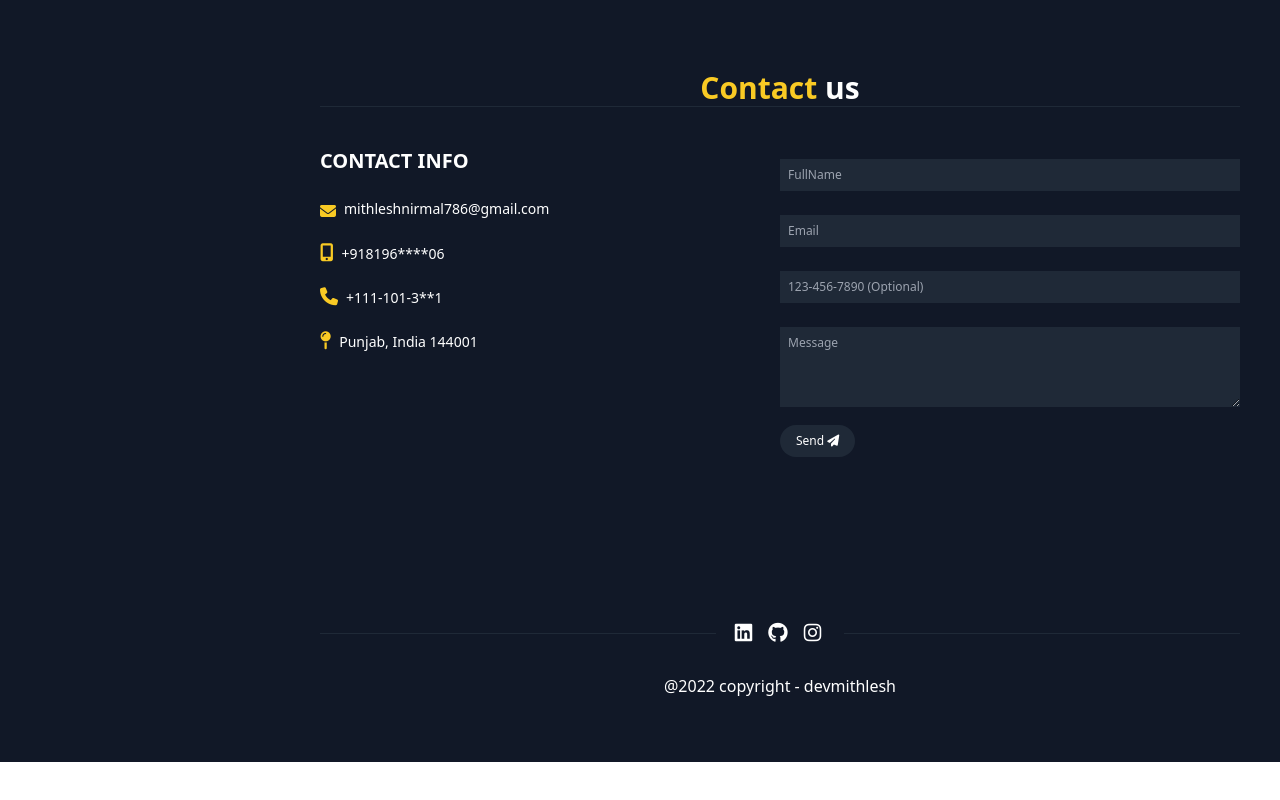
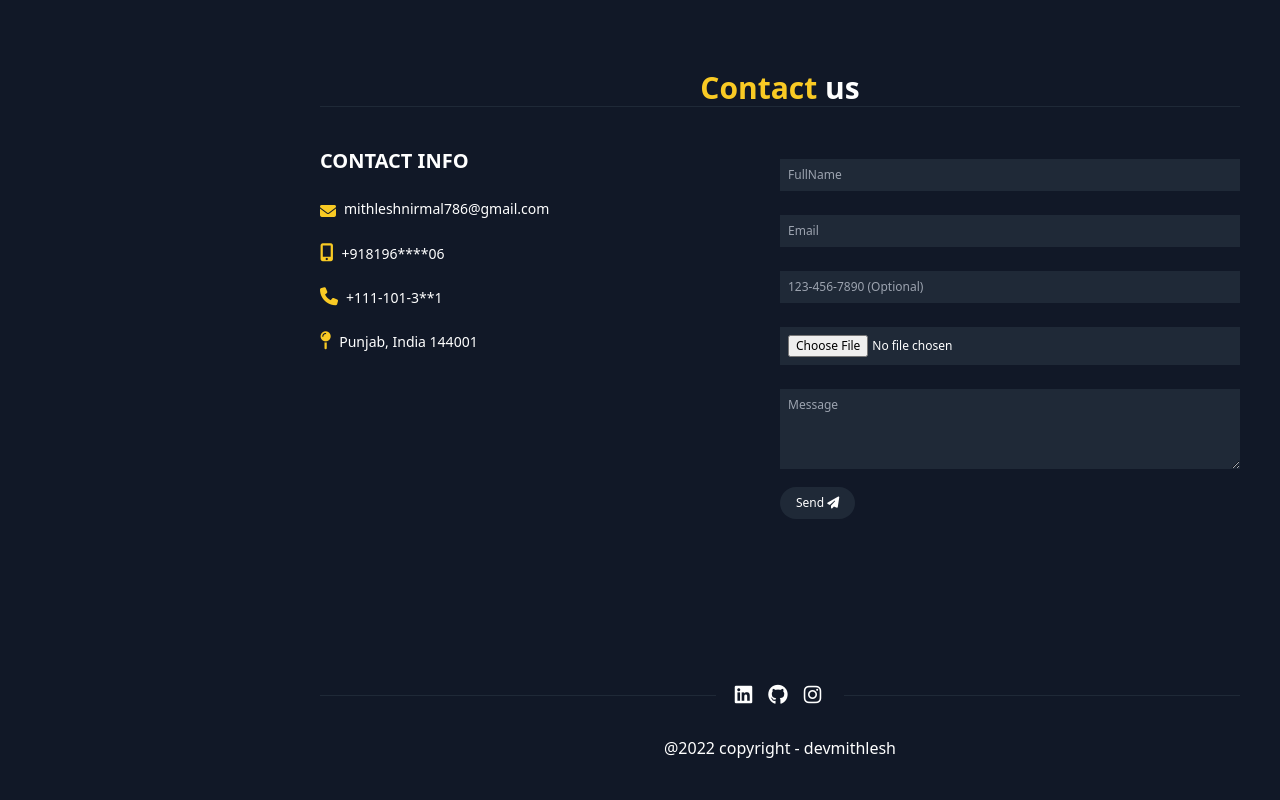
Before and after one commit to devmithlesh/potfoliyo, a React (Create React App) app: page / in a window 1280 px wide. Shown: the part 3961-4761 px from the top of the page. Before the commit the page ends 4723 px from the top, so only its background shows below. Built offline with nearby package versions, Linux system fonts and the light colour scheme.

Commit message:
Update Contactus.js

```diff
--- a/src/Components/Contactus.js
+++ b/src/Components/Contactus.js
@@ -82,6 +82,11 @@ function Contact() {
                 className="bg-gray-800 my-3 w-full py-2 px-2 text-xs"
                 name="phoneno"
               />
+              <input
+                type="file"
+                name="file"
+                className="bg-gray-800 my-3 w-full py-2 px-2 text-xs"
+              />
               <textarea
                 placeholder="Message"
                 className="bg-gray-800 my-3 w-full py-2 px-2 text-xs h-20"
```
